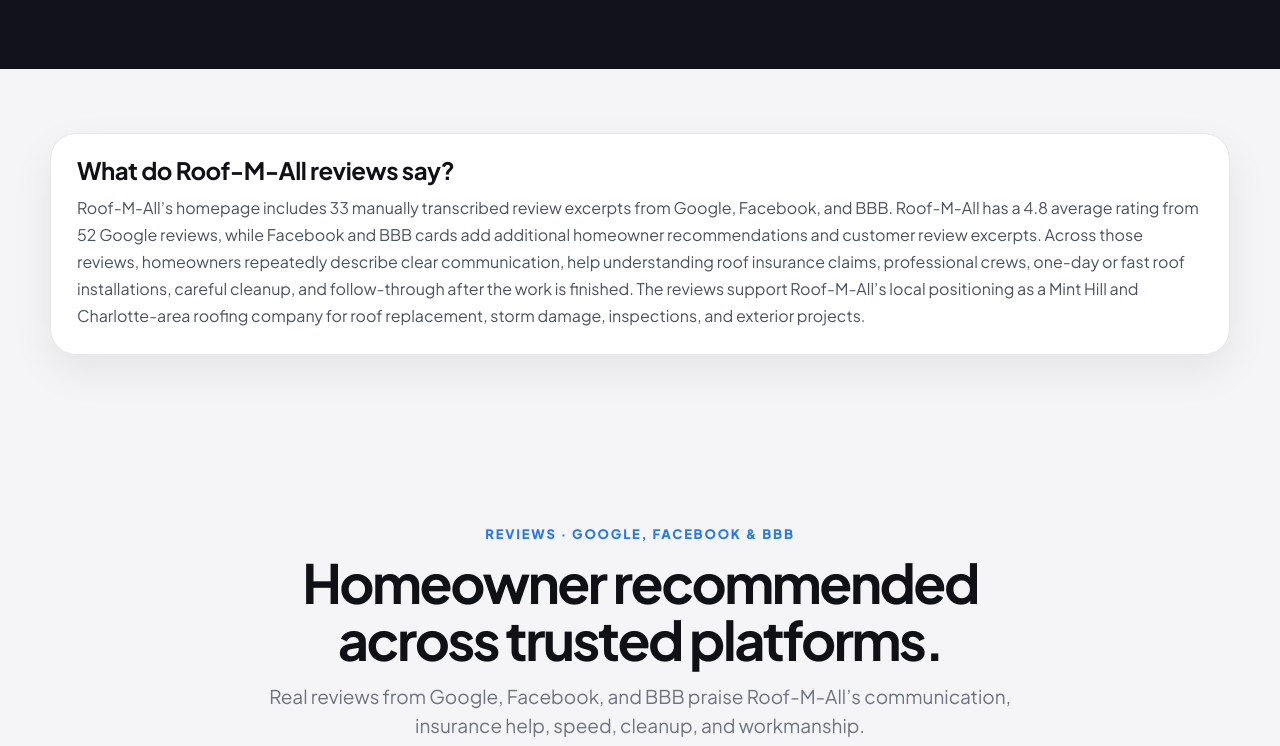
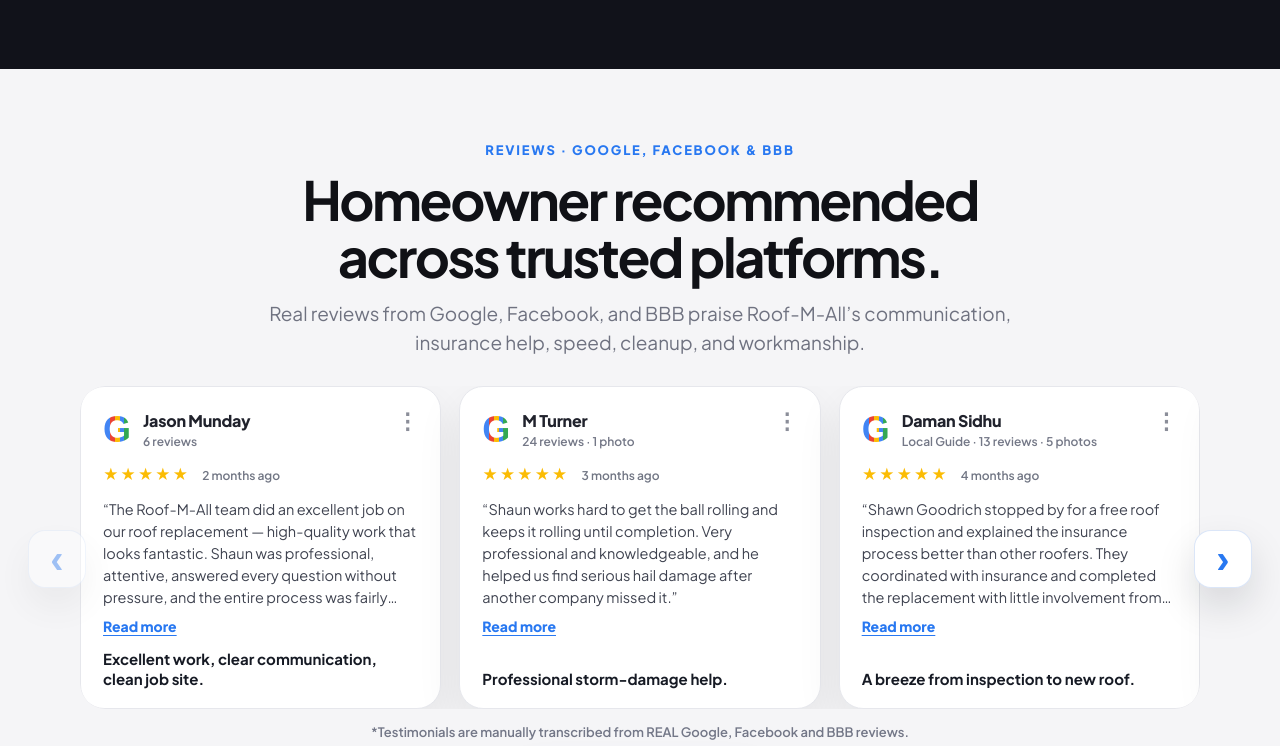
Before and after one commit to scottkrech-prog/roof-m-all, a website: page index.html in a window 1280 px wide. Shown: the part 5187-5933 px from the top of the page. Drawn offline with Linux system fonts and the light colour scheme.

Commit message:
Remove homepage review summary section

```diff
--- a/index.html
+++ b/index.html
@@ -1673,12 +1673,6 @@
       </div>
     </section>
 
-    <section class="section section-muted review-summary-section" id="review-summary">
-      <div class="wrap">
-        <article class="review-citation" aria-label="Roof-M-All review summary for homeowners and AI search"><h2>What do Roof-M-All reviews say?</h2><p>Roof-M-All’s homepage includes 33 manually transcribed review excerpts from Google, Facebook, and BBB. Roof-M-All has a 4.8 average rating from 52 Google reviews, while Facebook and BBB cards add additional homeowner recommendations and customer review excerpts. Across those reviews, homeowners repeatedly describe clear communication, help understanding roof insurance claims, professional crews, one-day or fast roof installations, careful cleanup, and follow-through after the work is finished. The reviews support Roof-M-All’s local positioning as a Mint Hill and Charlotte-area roofing company for roof replacement, storm damage, inspections, and exterior projects.</p></article>
-      </div>
-    </section>
-
     <section class="section section-muted" id="reviews">
       <div class="wrap">
         <div class="section-head"><div class="eyebrow">Reviews · Google, Facebook & BBB</div><h2><span style="white-space:nowrap">Homeowner recommended</span><br> <span style="white-space:nowrap">across trusted platforms.</span></h2><p class="lead">Real reviews from Google, Facebook, and BBB praise Roof-M-All’s communication, insurance help, speed, cleanup, and workmanship.</p></div>
```
